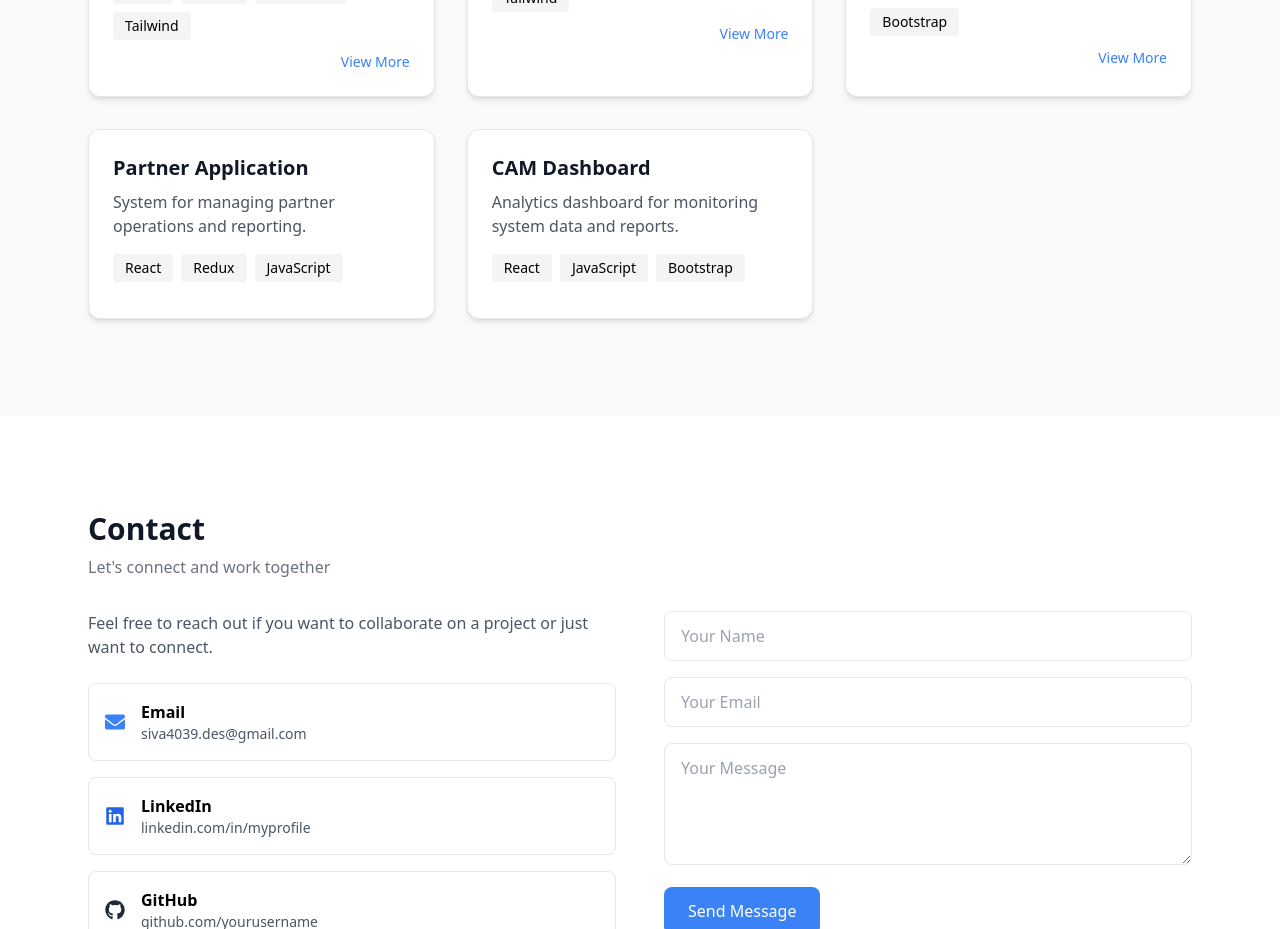
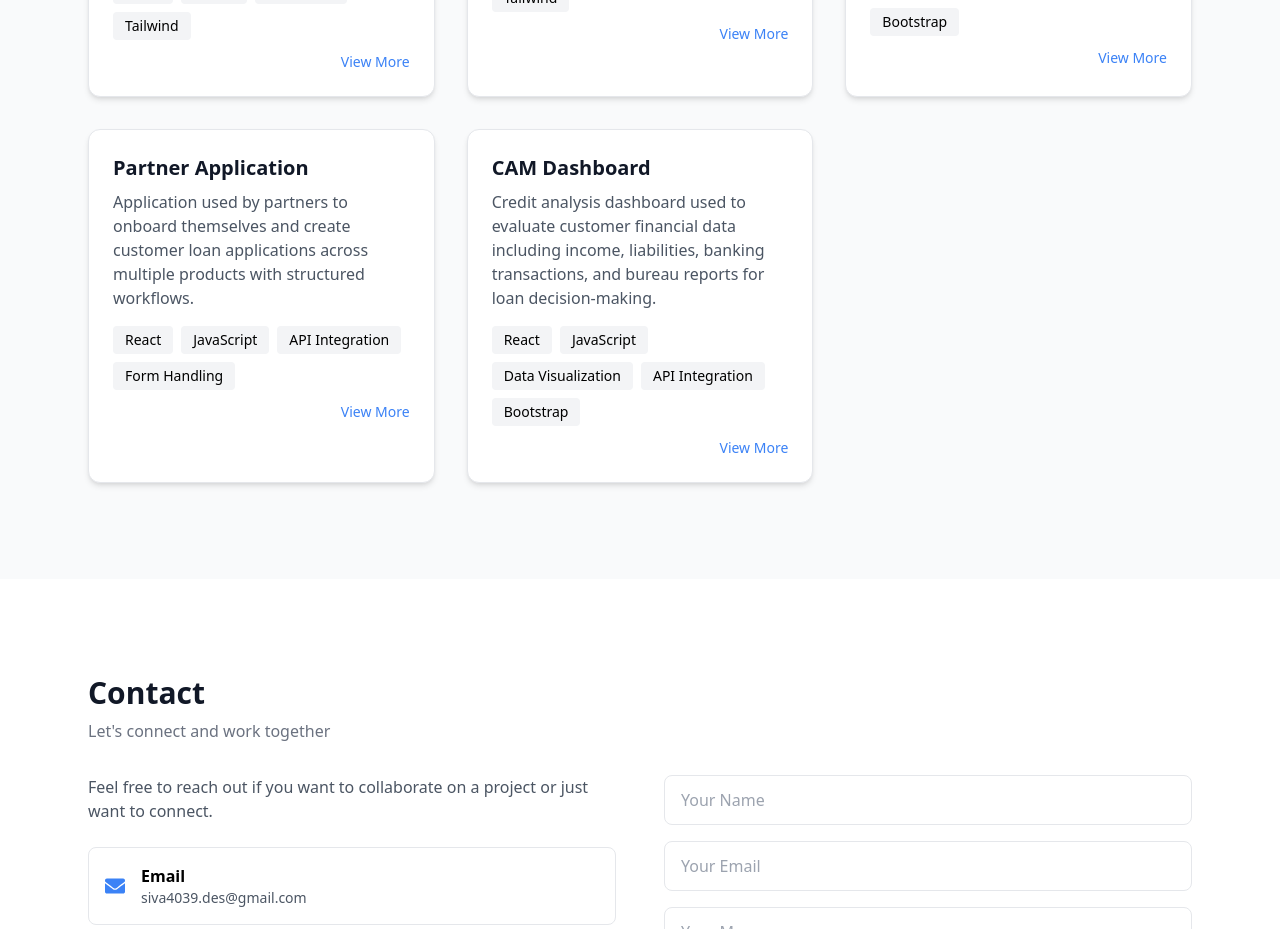
Before and after one commit to nakkasiva039/my-portfolio, a React (Vite) app: page /#about in a window 1280 px wide. Shown: the part 2320-3249 px from the top of the page. Built offline with nearby package versions, Linux system fonts and the light colour scheme.

Commit message:
Updated Partner and Cam Projects section

```diff
--- a/src/data/projects.ts
+++ b/src/data/projects.ts
@@ -81,16 +81,64 @@ export const projects = [
 
   {
     title: "Partner Application",
-    description: "System for managing partner operations and reporting.",
-    tech: ["React", "Redux", "JavaScript"],
+    description:
+      "Application used by partners to onboard themselves and create customer loan applications across multiple products with structured workflows.",
+
+    details: [
+      "Developed partner onboarding journey including personal details, KYC verification, selfie capture, and bank details.",
+      "Enabled partner creation flow after successful onboarding with validation and API integration.",
+      "Built multi-product loan application flows including Personal Loan, Unsecured Business Loan, and LAP.",
+      "Implemented dynamic form handling based on selected product with different workflows and validations.",
+      "Integrated document upload functionality for both partner and customer applications.",
+    ],
+
+    module: {
+      title: "Partner Onboarding & Loan Application Flow",
+      points: [
+        "Designed onboarding flow with step-by-step data capture and KYC verification.",
+        "Handled partner lifecycle from onboarding to customer acquisition.",
+        "Implemented product-based dynamic forms with conditional rendering.",
+        "Enabled document upload and verification for loan processing.",
+        "Ensured smooth user experience across different loan journeys.",
+      ],
+    },
+
+    tech: ["React", "JavaScript", "API Integration", "Form Handling"],
     github: "#",
     demo: "#",
   },
 
   {
     title: "CAM Dashboard",
-    description: "Analytics dashboard for monitoring system data and reports.",
-    tech: ["React", "JavaScript", "Bootstrap"],
+    description:
+      "Credit analysis dashboard used to evaluate customer financial data including income, liabilities, banking transactions, and bureau reports for loan decision-making.",
+
+    details: [
+      "Developed a comprehensive dashboard to analyze customer financial and credit data in a structured manner.",
+      "Implemented multiple modules including Checklist, Summary, Liability, Employment, Banking, PD Sheet, Bureau, and Customer Dashboard.",
+      "Built banking analysis features to track transactions, perform financial analysis, and monitor FCU (Fraud Control Unit) status.",
+      "Integrated bureau data including CIBIL and CRIF reports for credit score evaluation.",
+      "Designed reusable UI components to display complex financial data in a clear and user-friendly format.",
+    ],
+
+    module: {
+      title: "Credit Analysis & Financial Dashboard",
+      points: [
+        "Designed tab-based layout to organize financial and credit data efficiently.",
+        "Handled large datasets including banking transactions, liabilities, and employment details.",
+        "Integrated credit bureau APIs to fetch and display CIBIL and CRIF reports.",
+        "Implemented analysis views for banking transactions and fraud status tracking.",
+        "Ensured smooth navigation and performance optimization for data-heavy UI.",
+      ],
+    },
+
+    tech: [
+      "React",
+      "JavaScript",
+      "Data Visualization",
+      "API Integration",
+      "Bootstrap",
+    ],
     github: "#",
     demo: "#",
   },
```
